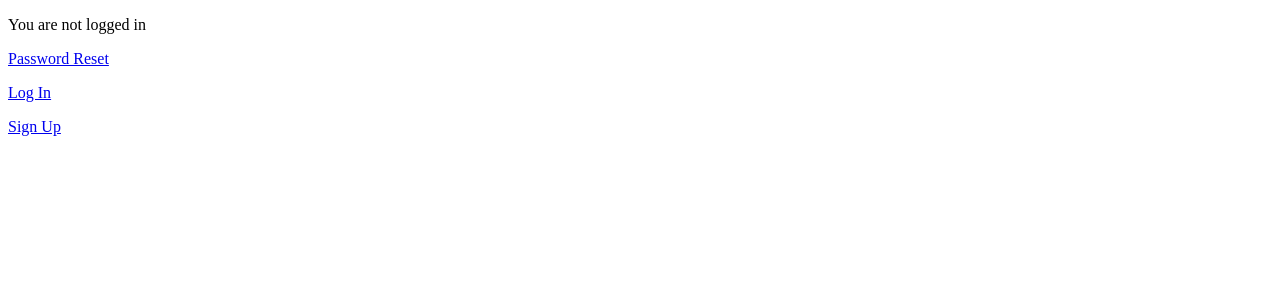
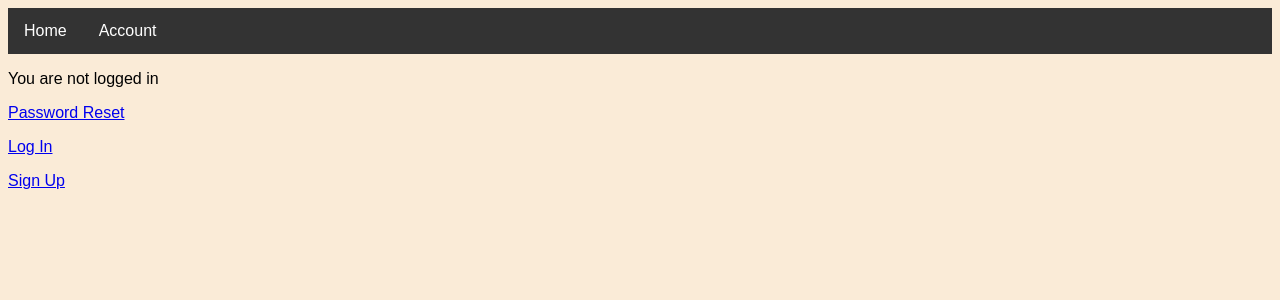
Before and after one commit to nathanPenfield/Health-Tracker-Application, a Django app: page / in a window 1280 px wide. Shown: the top 300 px of the page. Run offline with Django 3.2, Linux system fonts and the light colour scheme.

Commit message:
Feat/ Added Nav bar to base page
Updated accounts>urls.py to include password reset urls for the nav bar functionality. Updated base.html to include a dropdown menu for user authentication options, including a link to the password reset page. Updated base.css to style the dropdown menu and ensure it is visually appealing and functional across different devices. Not ready to pull to main.

```diff
--- a/accounts/urls.py
+++ b/accounts/urls.py
@@ -1,10 +1,12 @@
 from django.urls import path
 from . import views
+from django.contrib.auth import views as auth_views
 
 app_name = "accounts"
 
 urlpatterns = [
     path("signup/", views.SignUpView, name="signup"),
-    path("login/", views.LoginView,name="login"),
-    path("signout/", views.SignOutView, name= "signout"),
+    path("login/", views.LoginView, name="login"),
+    path("signout/", views.SignOutView, name="signout"),
+    path("password_reset/", auth_views.PasswordResetView.as_view(template_name='registration/password_reset_form.html'), name="password_reset"),
 ]
--- a/static/css/base.css
+++ b/static/css/base.css
@@ -1,5 +1,68 @@
-*{
+body{
     background-color:antiquewhite;
     font-family: sans-serif;
     color:black;
 }
+
+ul {
+  list-style-type: none;
+  margin: 0;
+  padding: 0;
+  overflow: hidden;
+  background-color: #333333;
+}
+
+ul li {
+  float: left;
+}
+
+li a, .dropbtn {
+  display: inline-block;
+  color: white;
+  text-align: center;
+  padding: 14px 16px;
+  text-decoration: none;
+}
+
+li a:hover, .dropdown:hover .dropbtn {
+  background-color: #111111;
+}
+
+li.dropdown {
+  display: inline-block;
+}
+
+.dropdown-content {
+  display: none;
+  position: absolute;
+  background-color: #f9f9f9;
+  min-width: 160px;
+  box-shadow: 0px 8px 16px 0px rgba(0,0,0,0.2);
+  z-index: 1;
+}
+
+.dropdown-content a {
+  color: black;
+  padding: 12px 16px;
+  text-decoration: none;
+  display: block;
+  text-align: left;
+}
+
+.dropdown-content a:hover {background-color: #f1f1f1;}
+
+.dropdown:hover .dropdown-content {
+  display: block;
+}
+
+ul li a {
+  display: block;
+  color: white;
+  text-align: center;
+  padding: 14px 16px;
+  text-decoration: none;
+}
+
+ul li a:hover {
+  background-color: #111111;
+}
--- a/templates/base.html
+++ b/templates/base.html
@@ -1,14 +1,27 @@
-<!-- templates/base.html -->
- <!DOCTYPE html>
+<!DOCTYPE html>
  <html>
+{% load static %}
 
  <head>
     <meta charset="utf-8">
     <title>{% block title %}Health Tracker{% endblock %}</title>
-    {% block css %}{% endblock %}
+    {% block css %}
+        <link rel="stylesheet" href="{% static 'css/base.css' %}">
+    {% endblock %}
  </head>
 
 <body>
+    <ul>
+        <li><a href="{% url 'home' %}">Home</a></li>
+        <li class="dropdown">
+            <a href="javascript:void(0)" class="dropbtn">Account</a>
+            <div class="dropdown-content">
+                <a href="{% url 'accounts:signup' %}">Sign Up</a>
+                <a href="{% url 'accounts:login' %}">Log In</a>
+                <a href="{% url 'accounts:password_reset' %}">Reset Password</a>
+            </div>
+        </li>
+    </ul>
     <main>
         {% block content %}
         {% endblock %}
--- a/templates/registration/login.html
+++ b/templates/registration/login.html
@@ -1,7 +1,7 @@
 <!-- templates/registration/login.html-->
 {% extends "base.html" %}
 
-{%block title %}Login{% endblock %}
+{% block title %}Login{% endblock %}
 
 {% block content %}
 <h2>Log In</h2>
```
